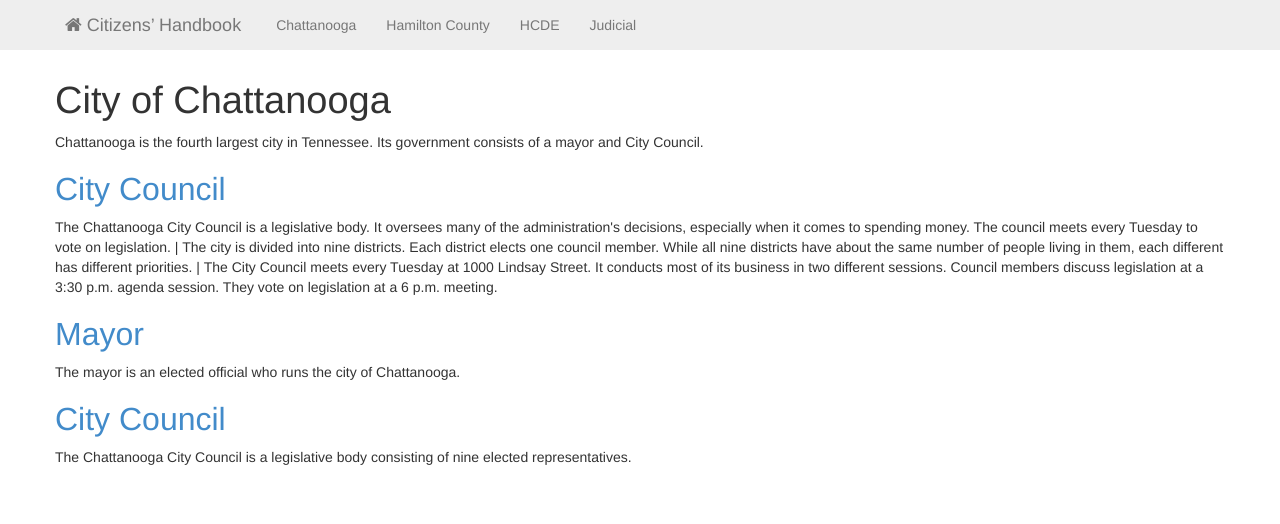
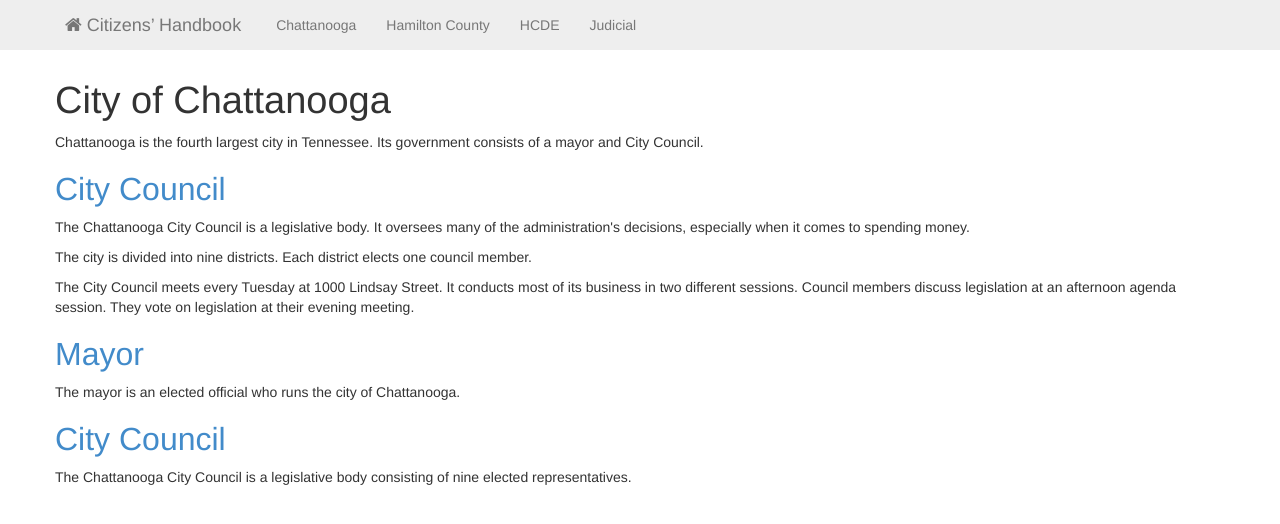
Before and after one commit to chattizen/citizens-handbook, a Jekyll site: the page built from chattanooga/index.html, in a window 1280 px wide. Shown: the top 524 px of the page. Built offline with Jekyll 4.4.1, drawn with Linux system fonts in a browser that asks for light colours; nearby versions of some CDN libraries.

```diff
--- a/_posts/chattanooga/2014-04-06-city-council.md
+++ b/_posts/chattanooga/2014-04-06-city-council.md
@@ -4,11 +4,11 @@
 categories:
     - chattanooga
 summary: |
-    The Chattanooga City Council is a legislative body. It oversees many of the administration's decisions, especially when it comes to spending money. The council meets every Tuesday to vote on legislation.
-         |
-    The city is divided into nine districts. Each district elects one council member. While all nine districts have about the same number of people living in them, each different has different priorities.
-         |
-    The City Council meets every Tuesday at 1000 Lindsay Street. It conducts most of its business in two different sessions. Council members discuss legislation at a 3:30 p.m. agenda session. They vote on legislation at a 6 p.m. meeting.
+    <p>The Chattanooga City Council is a legislative body. It oversees many of the administration's decisions, especially when it comes to spending money.</p>
+
+    <p>The city is divided into nine districts. Each district elects one council member.</p>
+
+    <p>The City Council meets every Tuesday at 1000 Lindsay Street. It conducts most of its business in two different sessions. Council members discuss legislation at an afternoon agenda session. They vote on legislation at their evening meeting.</p>
 ---
 
 The Chattanooga City Council is a legislative body. It oversees many of the administration's decisions, especially when it comes to spending money. The council meets every Tuesday to vote on legislation.
```
